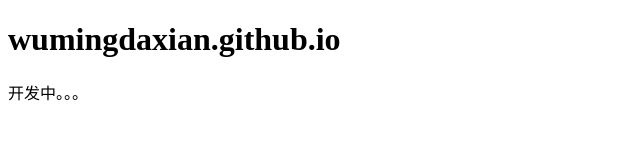
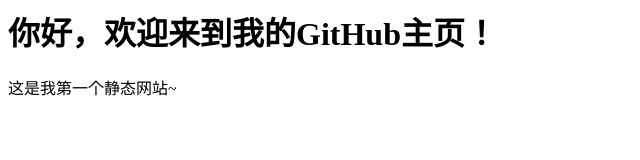
Before and after one commit to wumingdaxian/wumingdaxian.github.io, a plain HTML site: page index.html in a window 1280 px wide. Shown: the whole page, without its empty margins (0-640 px from the left). Drawn offline with Linux system fonts and the light colour scheme.

Commit message:
Update index.html

```diff
--- a/index.html
+++ b/index.html
@@ -1,11 +1,9 @@
-<!DOCTYPE html>
 <html>
-<head>
-<meta charset="utf-8">
-<title>网站</title>
-</head>
-<body>
-    <h1>wumingdaxian.github.io</h1>
-    <p>开发中。。。</p>
-</body>
+  <head>
+    <title>我的个人主页</title>
+  </head>
+  <body>
+    <h1>你好，欢迎来到我的GitHub主页！</h1>
+    <p>这是我第一个静态网站~</p>
+  </body>
 </html>
```
